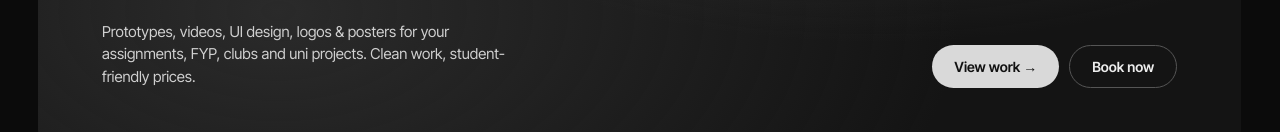
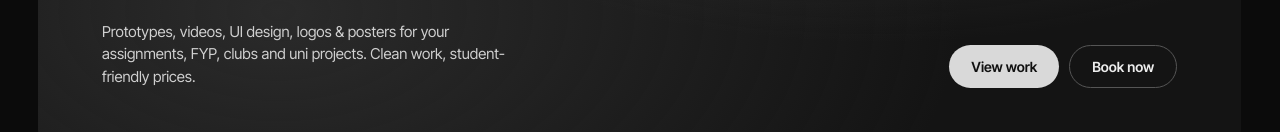
Before and after one commit to ksystudio/ksystudio.github.io, a plain HTML site: page index.html in a window 1280 px wide. Shown: the part 616-748 px from the top of the page. Drawn offline with nearby package versions, Linux system fonts and the light colour scheme; a script that the page names is missing.

Commit message:
Remove arrow from hero button

```diff
--- a/index.html
+++ b/index.html
@@ -269,7 +269,7 @@
     <div class="hero-meta">
       <p>Prototypes, videos, UI design, logos &amp; posters for your assignments, FYP, clubs and uni projects. Clean work, student-friendly prices.</p>
       <div class="links">
-        <a href="#portfolio" class="btn">View work →</a>
+        <a href="#portfolio" class="btn">View work</a>
         <a href="#contact" class="btn ghost">Book now</a>
       </div>
     </div>
```
